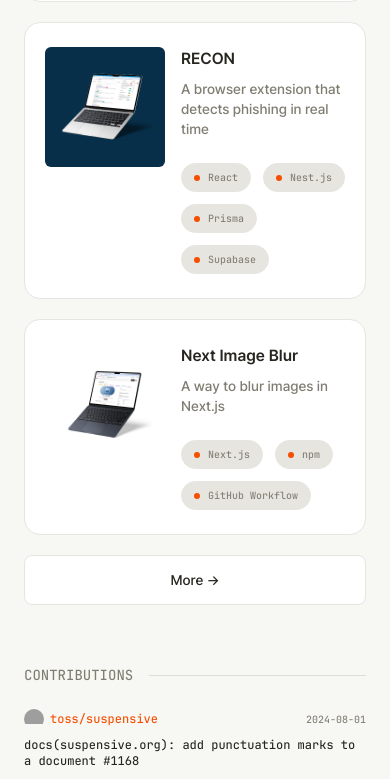
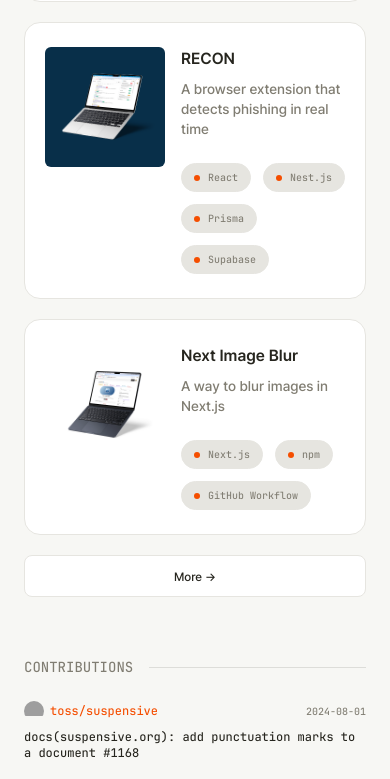
Before and after one commit to SID12g/sid12g.dev, a Next.js app: page /en in a window 390 px wide. Shown: the part 2627-3406 px from the top of the page. Built offline with nearby package versions, Linux system fonts and the light colour scheme; no server answers; grey boxes are pictures that could not be loaded.

Commit message:
refactor: 더보기 링크 컴포넌트화 및 Posts 반응형 개선
- Projects/Posts에서 중복되던 더보기 버튼을 MoreLink 컴포넌트로 통합하고 크기 축소
- Posts 카드 날짜 텍스트에 반응형 크기 적용

```diff
--- /dev/null
+++ b/src/components/MoreLink.tsx
@@ -0,0 +1,21 @@
+import Link from "next/link";
+
+export default function MoreLink({
+  href,
+  label,
+  external = false,
+}: {
+  href: string;
+  label: string;
+  external?: boolean;
+}) {
+  return (
+    <Link
+      href={href}
+      {...(external ? { target: "_blank", rel: "noopener noreferrer" } : {})}
+      className="py-2 sm:py-2.5 rounded-lg border border-faint bg-muted-5 text-center hover:border-accent hover:bg-hover transition-colors duration-150"
+    >
+      <span className="text-xs sm:text-sm font-medium">{label}</span>
+    </Link>
+  );
+}
--- a/src/components/section/Posts.tsx
+++ b/src/components/section/Posts.tsx
@@ -1,6 +1,7 @@
 "use client";
 
 import Separator from "@/components/Separator";
+import MoreLink from "@/components/MoreLink";
 import Link from "next/link";
 import { useSuspenseQuery } from "@tanstack/react-query";
 import type { Locale } from "@/i18n/config";
@@ -45,16 +46,11 @@ export default function Posts({ lang }: { lang: Locale }) {
             href={`https://blog.sid12g.dev/${post.slug}`}
           />
         ))}
-        <Link
+        <MoreLink
           href="https://blog.sid12g.dev"
-          target="_blank"
-          rel="noopener noreferrer"
-          className="py-3 rounded-lg border border-faint bg-muted-5 text-center hover:border-accent hover:bg-hover transition-colors duration-150"
-        >
-          <span className="text-sm sm:text-base font-medium">
-            {dict.common.more}
-          </span>
-        </Link>
+          label={dict.common.more}
+          external
+        />
       </div>
     </div>
   );
@@ -85,7 +81,9 @@ function PostItem({
         <span className="text-xs sm:text-sm text-muted">{description}</span>
       </div>
       <div className="flex flex-row items-center justify-between">
-        <span className="text-xs text-muted font-jetbrains-mono">{date}</span>
+        <span className="text-[10px] sm:text-xs text-muted font-jetbrains-mono">
+          {date}
+        </span>
         <div className="flex flex-wrap gap-2 justify-end">
           {tags.map((tag) => (
             <span
--- a/src/components/section/Projects.tsx
+++ b/src/components/section/Projects.tsx
@@ -1,4 +1,6 @@
 import Separator from "@/components/Separator";
+import Tag from "@/components/Tag";
+import MoreLink from "@/components/MoreLink";
 import { getProjects } from "@/utils/projects";
 import Image from "next/image";
 import Link from "next/link";
@@ -23,12 +25,7 @@ export default function Projects({ lang }: { lang: Locale }) {
             tags={project.meta.stacks.split(",")}
           />
         ))}
-        <Link
-          href={localizePath(lang, "/projects")}
-          className="py-3 rounded-lg border border-faint bg-muted-5 text-center hover:border-accent hover:bg-hover transition-colors duration-150"
-        >
-          <span className="text-sm sm:text-base font-medium">{dict.more}</span>
-        </Link>
+        <MoreLink href={localizePath(lang, "/projects")} label={dict.more} />
       </div>
     </div>
   );
@@ -71,12 +68,7 @@ function ProjectItemView({
           </div>
           <div className="flex flex-wrap gap-3">
             {tags.map((tag) => (
-              <div key={tag} className="flex flex-row items-center gap-2 py-[6px] px-3 sm:px-4 bg-muted-15 border-faint border rounded-full w-fit hover:border-accent hover:bg-hover transition-colors duration-150 cursor-default">
-              <div className="bg-accent w-[6px] h-[6px] sm:w-[8px] sm:h-[8px] rounded-full" />
-              <span className="font-jetbrains-mono text-[10px] sm:text-xs text-muted">
-                {tag}
-              </span>
-            </div>
+              <Tag key={tag} label={tag} />
             ))}
           </div>
         </div>
```
